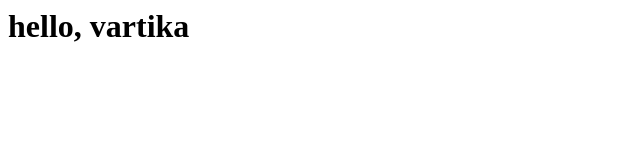
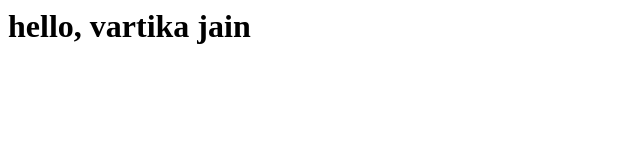
Before and after one commit to intimetec-vartika-jain/jenkins, a plain HTML site: page index.html in a window 1280 px wide. Shown: the whole page, without its empty margins (0-640 px from the left). Drawn offline with Linux system fonts and the light colour scheme.

Commit message:
Update index.html

```diff
--- a/index.html
+++ b/index.html
@@ -1,5 +1,5 @@
 <html>
   <body>
-    <h1>hello, vartika</h1>
+    <h1>hello, vartika jain</h1>
   </body>
 </html>
```
